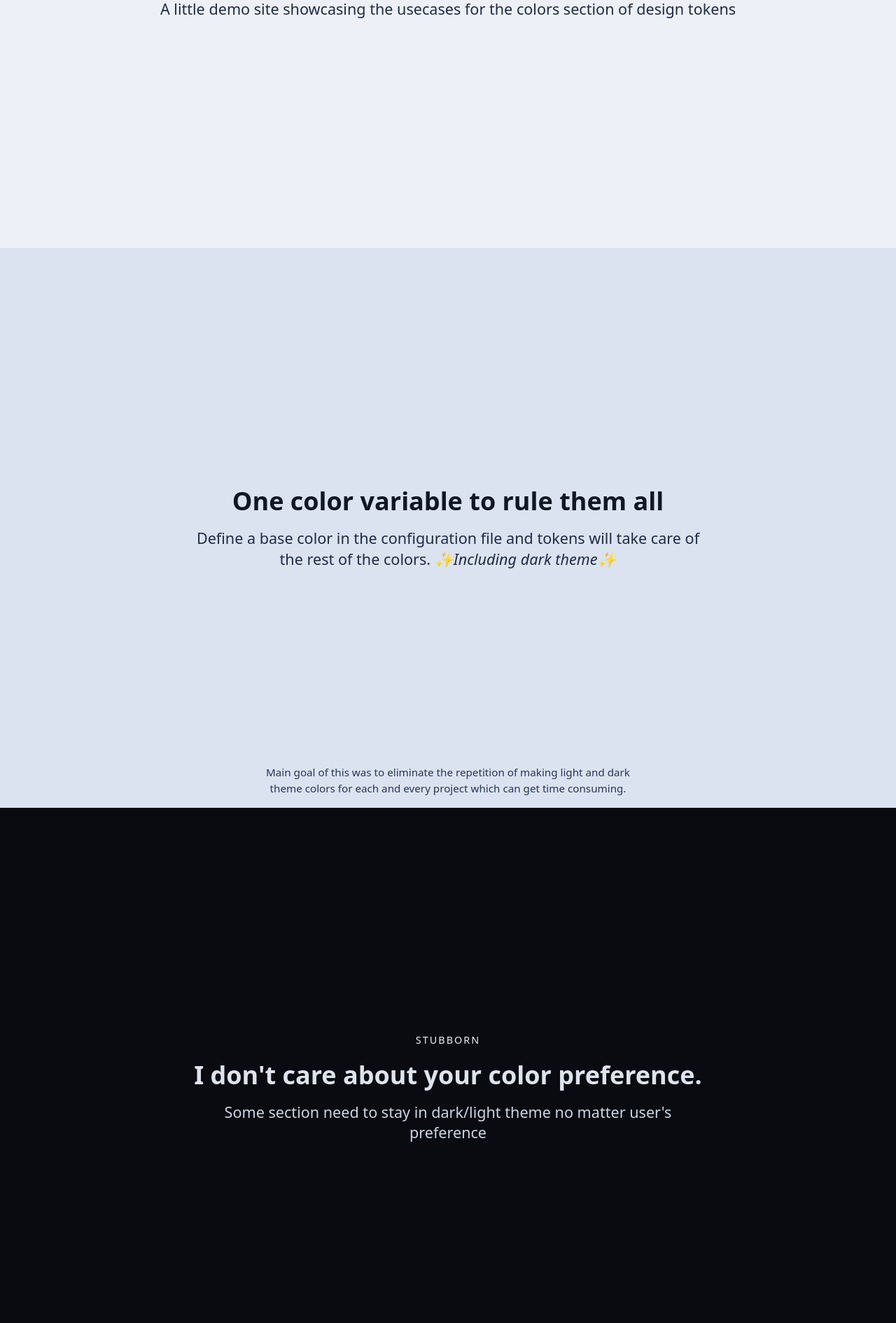
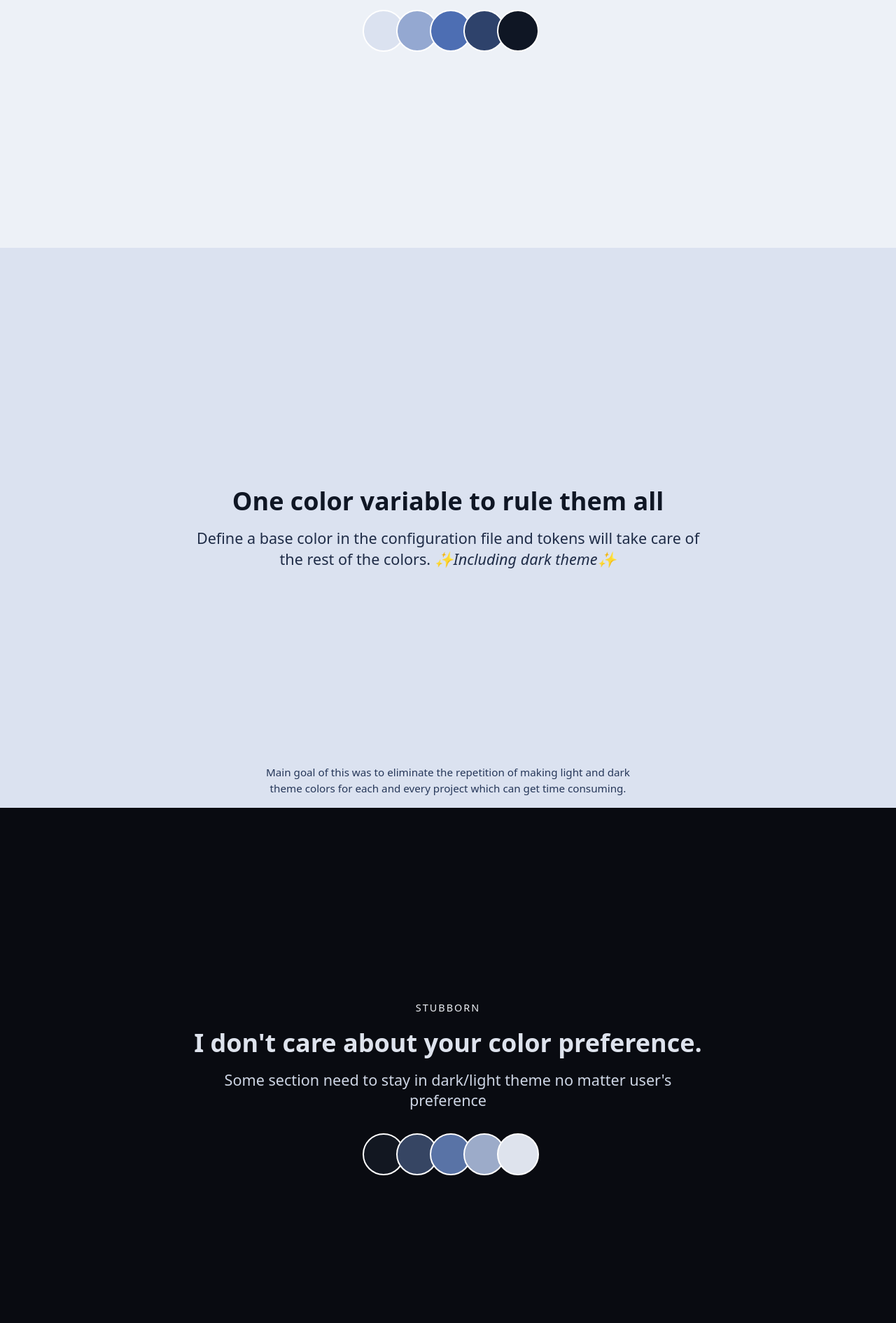
Before and after one commit to Vikram-Hegde/design-tokens, a website built with Parcel: page src/index.html in a window 1280 px wide. Shown: the part 462-2352 px from the top of the page at 70% size. Built offline with nearby package versions, Linux system fonts and the light colour scheme.

Commit message:
added palette

```diff
--- a/src/index.html
+++ b/src/index.html
@@ -18,6 +18,13 @@
 				A little demo site showcasing the usecases for the colors section of
 				design tokens
 			</p>
+			<div class="palette">
+				<div class="box"></div>
+				<div class="box"></div>
+				<div class="box"></div>
+				<div class="box"></div>
+				<div class="box"></div>
+			</div>
 		</section>
 		<section class="color">
 			<h1>One color variable to rule them all</h1>
@@ -38,6 +45,13 @@
 				Some section need to stay in dark/light theme no matter user's
 				preference
 			</p>
+			<div class="palette">
+				<div class="box"></div>
+				<div class="box"></div>
+				<div class="box"></div>
+				<div class="box"></div>
+				<div class="box"></div>
+			</div>
 		</section>
 		<section class="preference" generated-colors="invert">
 			<div class="tag">Toddler</div>
@@ -46,6 +60,13 @@
 				Well, its possible so just showcasing. Play with color preferences in
 				DevTools to see the effect
 			</p>
+			<div class="palette">
+				<div class="box"></div>
+				<div class="box"></div>
+				<div class="box"></div>
+				<div class="box"></div>
+				<div class="box"></div>
+			</div>
 		</section>
 		<section class="complimentary preference" generated-colors="invert">
 			<div class="tag">Complimentary</div>
@@ -54,6 +75,13 @@
 				Complimentary colors are a good way to showcase buttons and other
 				elements which live on the surface.
 			</p>
+			<div class="palette">
+				<div class="box"></div>
+				<div class="box"></div>
+				<div class="box"></div>
+				<div class="box"></div>
+				<div class="box"></div>
+			</div>
 		</section>
 	</body>
 </html>
--- a/src/styles/_mixins.scss
+++ b/src/styles/_mixins.scss
@@ -1,6 +1,8 @@
 /**
 	* TODO: Mixins for all sort of media queries
 	* * Try browsing and adding some clever mixins for future use.
+
+	* TODO: Rounded Mixin
 */
 
 @use 'sass:list';
--- a/src/styles/style.scss
+++ b/src/styles/style.scss
@@ -51,7 +51,7 @@ section {
 		margin-inline: auto;
 	}
 
-	&:is(.preference, :nth-child(3)) > * {
+	&:where(.preference, :nth-child(3)) > * {
 		inline-size: var(--wrapper);
 	}
 
@@ -101,23 +101,35 @@ p {
 	--hue-add: 180;
 }
 
-// Presentation ONLY
 $idx: 0;
 
-@for $i from -2 through 2 {
-	@if $i >= 0 {
-		$i: $i + 1;
+.palette {
+	--size: 60px;
+	display: flex;
+	justify-content: center;
+	translate: 1.75rem 0;
+	margin-block-start: 1rem;
+	// gap: 12px;
+	.box {
+		block-size: var(--size);
+		inline-size: var(--size);
+		border-radius: calc(var(--size) / 2);
+		border: 2px solid #fff;
 	}
-	$idx: $idx + 1 !global;
-	.scss > .box:nth-child(#{$idx}) {
-		background-color: hsl(var(--surface-#{$i * 100}));
-		&:hover {
-			scale: calc(1 + ($idx * 0.1));
-			border-radius: $idx * 3;
-			z-index: 2;
+
+	@for $i from -2 through 2 {
+		@if $i >= 0 {
+			$i: $i + 1;
+		}
+		$idx: $idx + 1 !global;
+		.box:nth-child(#{$idx}) {
+			background-color: hsl(var(--surface-#{$i * 100}));
+			transform: translateX(calc(12px * ($idx - 1) * -1));
 		}
 	}
 }
+
+// Presentation ONLY
 
 // text shades
 $idx1: 0;
```
